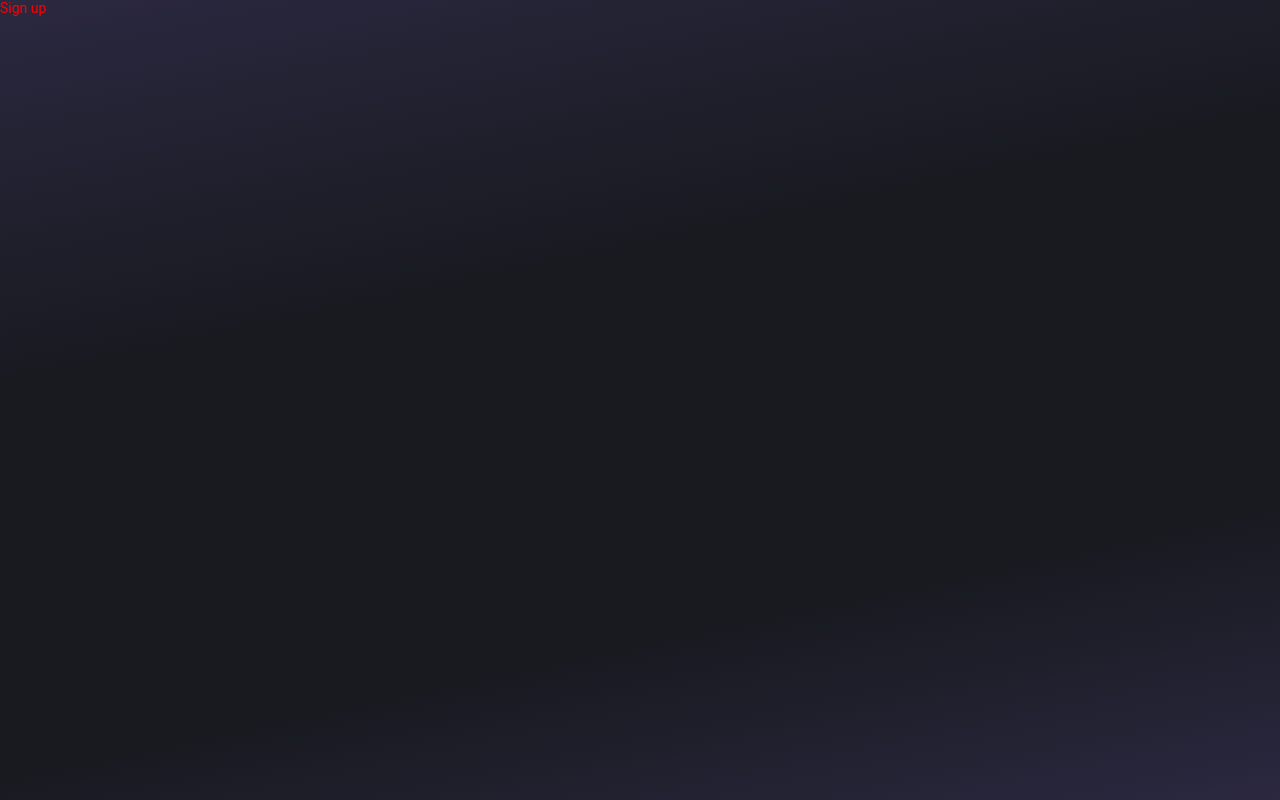
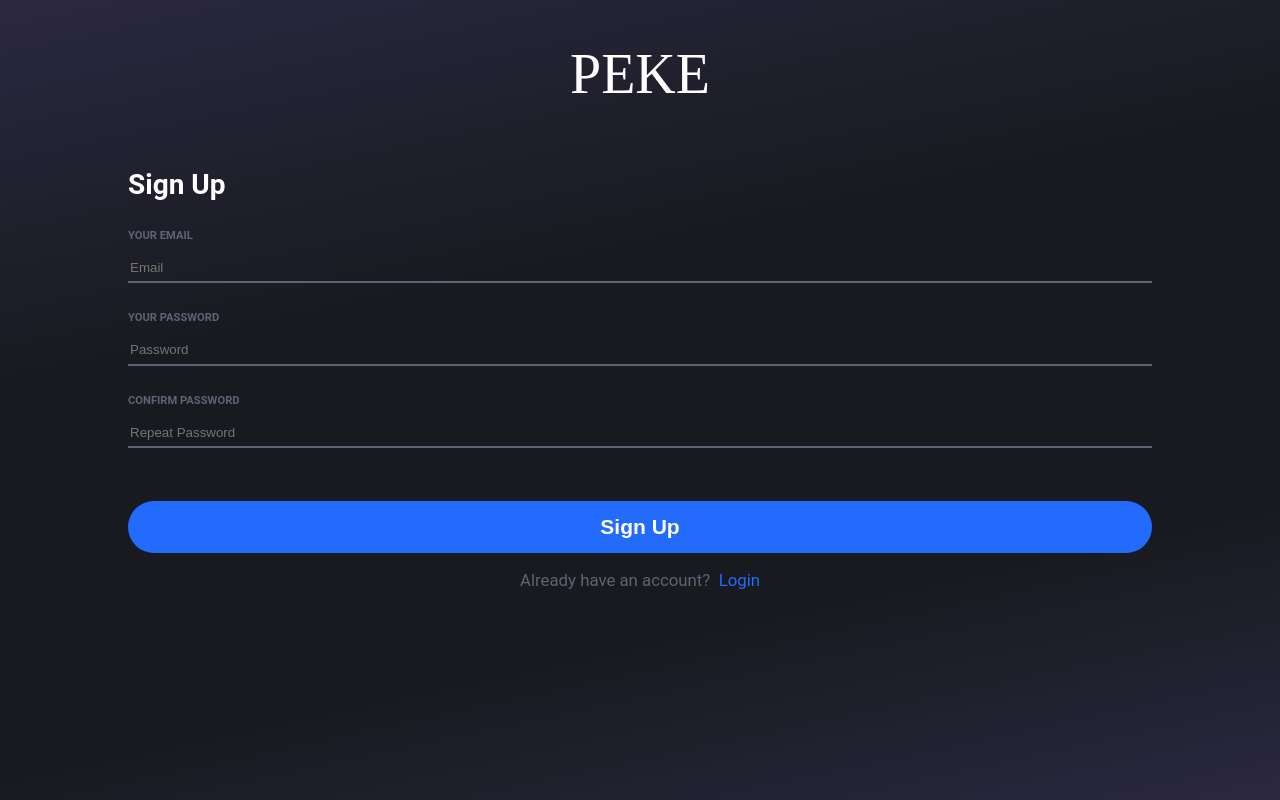
Before and after one commit to carlosdsv/pekepet_client, a React (Create React App) app: page /signup in a window 1280 px wide. Built offline with nearby package versions, Linux system fonts and the light colour scheme.

Commit message:
install firebase, style Signin and Signup components

```diff
--- a/package.json
+++ b/package.json
@@ -6,8 +6,10 @@
     "@testing-library/jest-dom": "^5.11.4",
     "@testing-library/react": "^11.1.0",
     "@testing-library/user-event": "^12.1.10",
+    "firebase": "^8.4.1",
     "react": "^17.0.2",
     "react-dom": "^17.0.2",
+    "react-hook-form": "^7.2.3",
     "react-router-dom": "^5.2.0",
     "react-scripts": "4.0.3",
     "web-vitals": "^1.0.1"
--- a/src/App.js
+++ b/src/App.js
@@ -9,16 +9,16 @@ const App = () => {
         <Route exact path='/'>
           <Home />
         </Route>
-        <Route exact path='/add'>
+        <Route path='/add'>
           <PetAdd />
         </Route>
-        <Route exact path='/petselect'>
+        <Route path='/petselect'>
           <PetSelect />
         </Route>
-        <Route exact path='/signin'>
+        <Route path='/signin'>
           <Signin />
         </Route>
-        <Route exact path='/signup'>
+        <Route path='/signup'>
           <Signup />
         </Route>
       </Switch>
--- a/src/components/PetAdd/index.js
+++ b/src/components/PetAdd/index.js
@@ -2,7 +2,12 @@ import React from 'react'
 import './styles.css'
 
 const PetAdd = () => {
-  return <div className='pet_add_container'>Pet Add</div>
+  return (
+    <div className='pet_add_container'>
+      <div className='picture_container'>Select Picture</div>
+      <h2 className='create_new_pet_title'>CREATE NEW PET</h2>
+    </div>
+  )
 }
 
 export default PetAdd
--- a/src/components/PetAdd/styles.css
+++ b/src/components/PetAdd/styles.css
@@ -1,5 +1,29 @@
 .pet_add_container {
   background: var(--main-background-color);
   height: 100vh;
-  color: red;
+  display: flex;
+  flex-direction: column;
+  align-items: center;
+  padding: 20px;
 }
+.picture_container {
+  display: flex;
+  align-items: center;
+  justify-content: center;
+  width: 120px;
+  height: 120px;
+  object-fit: cover;
+  border-radius: 50%;
+  border-width: 5px;
+  border-color: rgba(255, 255, 255, 1);
+  border-style: solid;
+  margin-right: 20px;
+  background-color: var(--secondary-background-color);
+  cursor: pointer;
+}
+.create_new_pet_title {
+  align-self: flex-start;
+  color: var(--secondary-text-color);
+  margin-top: 1em;
+  font-weight: bold;
+}
--- a/src/components/Signin/index.js
+++ b/src/components/Signin/index.js
@@ -1,8 +1,81 @@
 import React from 'react'
-import './styles.css'
+import { Link } from 'react-router-dom'
+import { useForm } from 'react-hook-form'
 
 const Signin = () => {
-  return <div className='pet_add_container'>Sign in</div>
+  const {
+    register,
+    handleSubmit,
+    formState: { errors },
+  } = useForm()
+  const onSubmit = (data) => console.log(data)
+
+  return (
+    <div className='sign_container '>
+      <p className='peke'>PEKE</p>
+      <p className='sign_title'>Login</p>
+
+      <form onSubmit={handleSubmit(onSubmit)}>
+        <div className='input_container'>
+          <label className='input_title' htmlFor='email'>
+            YOUR EMAIL
+          </label>
+          <input
+            id='email'
+            type='text'
+            placeholder='Email'
+            aria-invalid={errors.email ? 'true' : 'false'}
+            {...register('email', {
+              required: true,
+              pattern: /^[^@ ]+@[^@ ]+\.[^@ .]{2,}$/,
+            })}
+          />
+          {errors.email && errors.email.type === 'required' && (
+            <span role='alert'>Email is required.</span>
+          )}
+          {errors.email && errors.email.type === 'pattern' && (
+            <span role='alert'>Email is not valid.</span>
+          )}
+        </div>
+
+        <div className='input_container'>
+          <label className='input_title' htmlFor='password'>
+            YOUR PASSWORD
+          </label>
+          <input
+            id='password'
+            type='password'
+            placeholder='Password'
+            aria-invalid={errors.password ? 'true' : 'false'}
+            {...register('password', {
+              required: true,
+              minLength: 6,
+            })}
+          />
+          {errors.password && errors.password.type === 'required' && (
+            <span role='alert'>Password is required.</span>
+          )}
+          {errors.password && errors.password.type === 'minLength' && (
+            <span role='alert'>Password must have at least 6 characters.</span>
+          )}
+        </div>
+
+        <div>
+          <label htmlFor='signin'>
+            <button className='sign_button' id='signin' type='submit'>
+              Sign In
+            </button>
+          </label>
+        </div>
+      </form>
+      <div className='redirect_sign'>
+        Don't have an account?
+        <Link className='sign_link' to='/signup'>
+          Register
+        </Link>
+      </div>
+    </div>
+  )
 }
 
 export default Signin
--- a/src/components/Signin/styles.css
+++ /dev/null
@@ -1,5 +0,0 @@
-.pet_add_container {
-  background: var(--main-background-color);
-  height: 100vh;
-  color: red;
-}
--- a/src/components/Signup/index.js
+++ b/src/components/Signup/index.js
@@ -1,8 +1,104 @@
-import React from 'react'
+import React, { useRef } from 'react'
+import { Link } from 'react-router-dom'
+import { useForm } from 'react-hook-form'
 import './styles.css'
 
 const Signup = () => {
-  return <div className='pet_add_container'>Sign up</div>
+  const {
+    register,
+    handleSubmit,
+    formState: { errors },
+    watch,
+  } = useForm()
+  const password = useRef({})
+  password.current = watch('password', '')
+  const onSubmit = (data) => console.log(data)
+
+  return (
+    <div className='sign_container '>
+      <p className='peke'>PEKE</p>
+      <p className='sign_title'>Sign Up</p>
+
+      <form onSubmit={handleSubmit(onSubmit)}>
+        <div className='input_container'>
+          <label className='input_title' htmlFor='email'>
+            YOUR EMAIL
+          </label>
+          <input
+            id='email'
+            type='text'
+            placeholder='Email'
+            aria-invalid={errors.email ? 'true' : 'false'}
+            {...register('email', {
+              required: true,
+              pattern: /^[^@ ]+@[^@ ]+\.[^@ .]{2,}$/,
+            })}
+          />
+          {errors.email && errors.email.type === 'required' && (
+            <span role='alert'>Email is required.</span>
+          )}
+          {errors.email && errors.email.type === 'pattern' && (
+            <span role='alert'>Email is not valid.</span>
+          )}
+        </div>
+
+        <div className='input_container'>
+          <label className='input_title' htmlFor='password'>
+            YOUR PASSWORD
+          </label>
+          <input
+            id='password'
+            type='password'
+            placeholder='Password'
+            aria-invalid={errors.password ? 'true' : 'false'}
+            {...register('password', {
+              required: true,
+              minLength: 6,
+            })}
+          />
+          {errors.password && errors.password.type === 'required' && (
+            <span role='alert'>Password is required.</span>
+          )}
+          {errors.password && errors.password.type === 'minLength' && (
+            <span role='alert'>Password must have at least 6 characters.</span>
+          )}
+        </div>
+
+        <div className='input_container'>
+          <label className='input_title' htmlFor='confirm_password'>
+            CONFIRM PASSWORD
+          </label>
+          <input
+            id='confirm_password'
+            type='password'
+            placeholder='Repeat Password'
+            aria-invalid={errors.confirm_password ? 'true' : 'false'}
+            {...register('confirm_password', {
+              validate: (value) => value === password.current,
+            })}
+          />
+          {errors.confirm_password &&
+            errors.confirm_password.type === 'validate' && (
+              <span role='alert'>The passwords do not match</span>
+            )}
+        </div>
+
+        <div>
+          <label htmlFor='signup'>
+            <button className='sign_button' id='signup' type='submit'>
+              Sign Up
+            </button>
+          </label>
+        </div>
+      </form>
+      <div className='redirect_sign'>
+        Already have an account?
+        <Link className='sign_link' to='/signin'>
+          Login
+        </Link>
+      </div>
+    </div>
+  )
 }
 
 export default Signup
--- a/src/components/Signup/styles.css
+++ b/src/components/Signup/styles.css
@@ -1,5 +1,43 @@
-.pet_add_container {
+.sign_container {
   background: var(--main-background-color);
   height: 100vh;
-  color: red;
+  padding-left: 10vw;
+  padding-right: 10vw;
+  display: flex;
+  flex-direction: column;
 }
+.sign_container .peke {
+  display: flex;
+  align-self: center;
+}
+.sign_title {
+  font-size: 2em;
+  font-weight: bolder;
+  margin-top: 6em;
+  align-self: flex-start;
+}
+.input_container {
+  margin-top: 2em;
+  display: flex;
+  flex-direction: column;
+  justify-content: flex-start;
+}
+.input_title {
+  font-size: 0.8em;
+  font-weight: bolder;
+  color: var(--secondary-text-color);
+  margin-bottom: 1.5em;
+}
+.redirect_sign {
+  font-size: 1.2em;
+  display: flex;
+  align-self: center;
+  color: var(--secondary-text-color);
+  margin-top: 1em;
+}
+.sign_link {
+  color: var(--blue);
+  text-decoration: none;
+  margin-left: 0.5em;
+  cursor: pointer;
+}
--- a/src/index.css
+++ b/src/index.css
@@ -61,4 +61,33 @@ p {
   box-sizing: border-box;
   margin: 0;
   padding: 0;
+  color: var(--white);
 }
+input[type='text'],
+input[type='password'] {
+  background-color: transparent;
+  border: none;
+  border-bottom: 2px solid var(--secondary-text-color);
+  padding-bottom: 0.5em;
+  color: var(--secondary-text-color);
+}
+input[type='text']:focus,
+input[type='password']:focus {
+  background-color: transparent;
+  border: none;
+  border-bottom: 2px solid var(--white);
+  outline: none;
+  color: var(--white);
+}
+.sign_button {
+  font-size: 1.5em;
+  font-weight: bold;
+  color: var(--white);
+  background-color: var(--blue);
+  border: none;
+  width: 100%;
+  height: 2.5em;
+  margin-top: 2.5em;
+  border-radius: 2em;
+  cursor: pointer;
+}
```
Also changed, not shown: src/firebase.js (added, +14 -0 lines), 2 other files (tests, documents, lock files or other folders).
